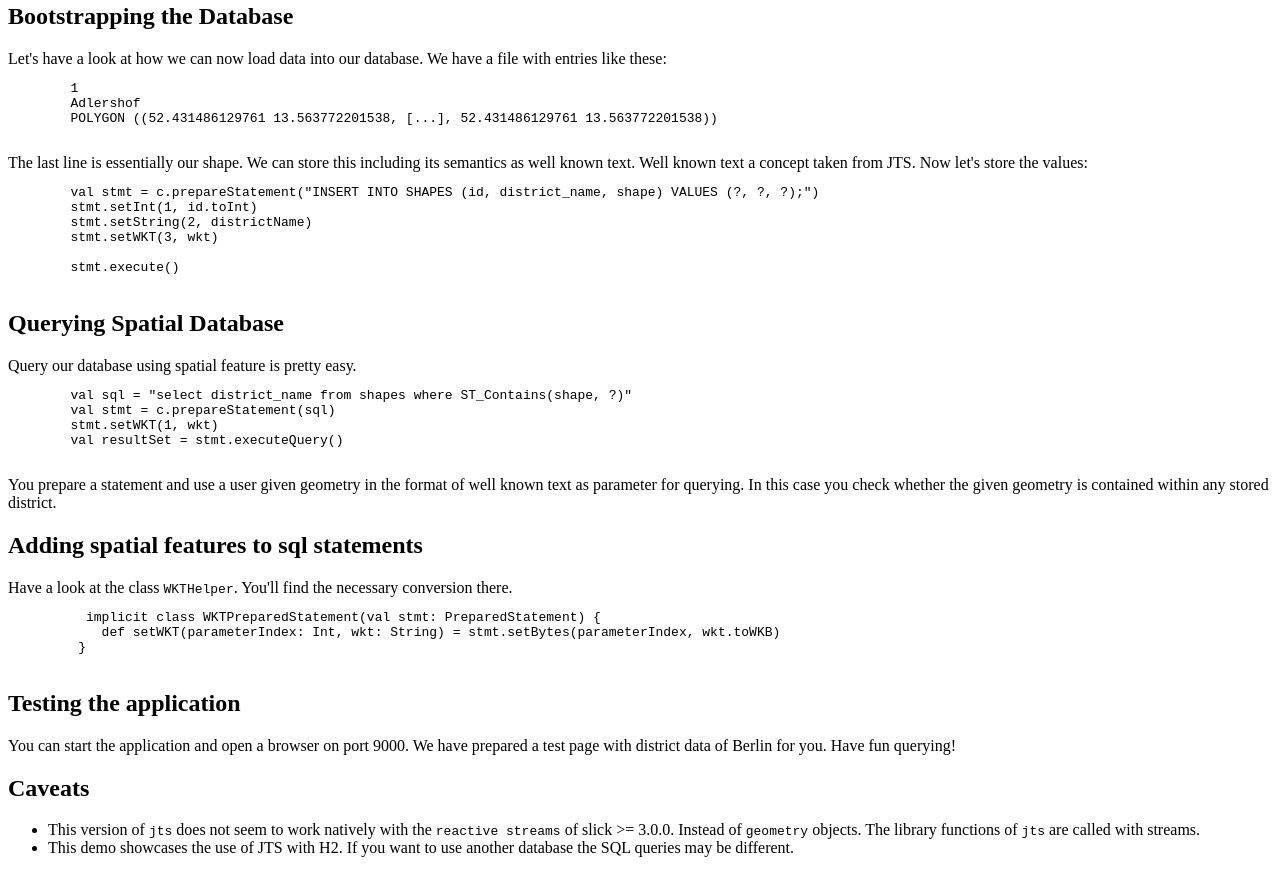
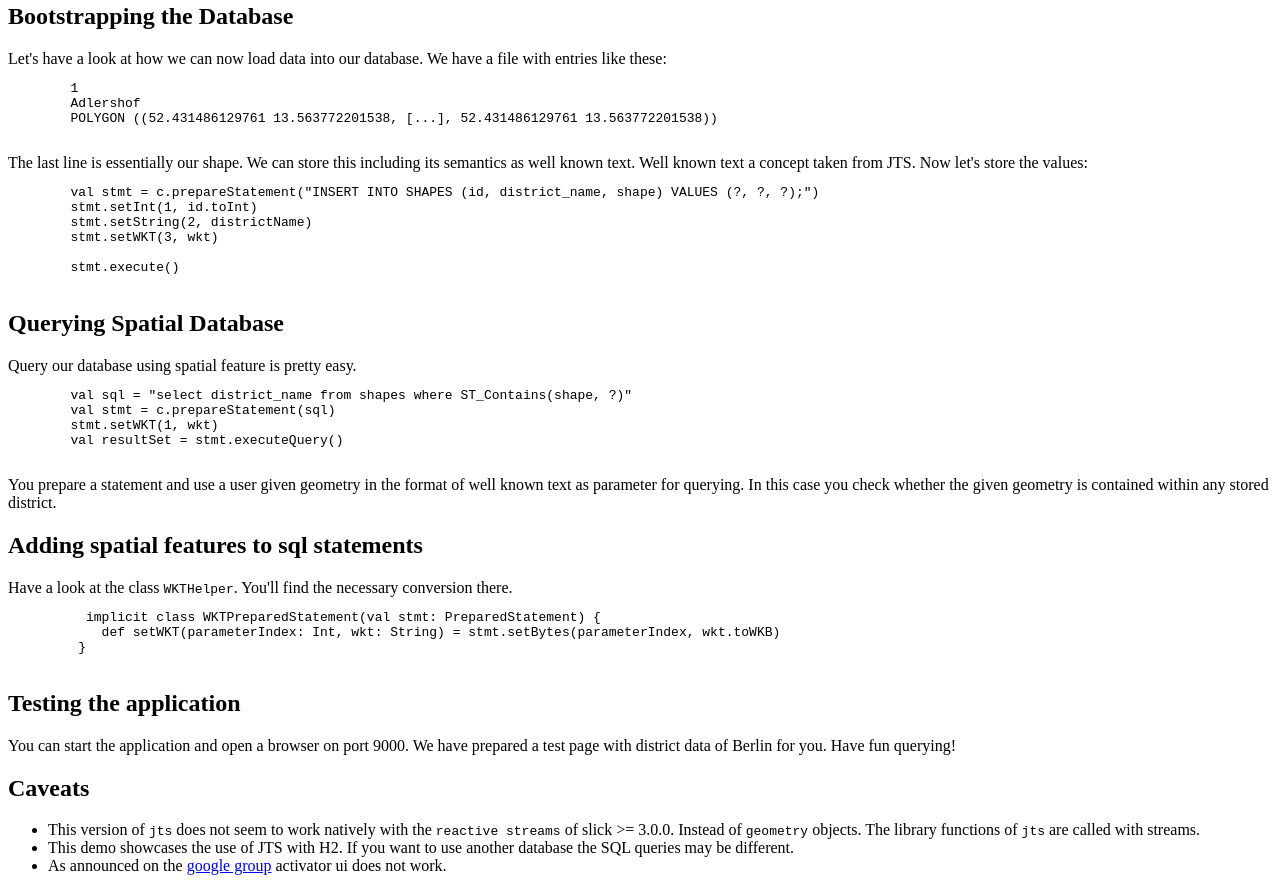
Before and after one commit to leanovate/slick-jts, a plain HTML site: page tutorial/index.html in a window 1280 px wide. Shown: the part 870-1761 px from the top of the page. Drawn offline with Linux system fonts and the light colour scheme.

Commit message:
add caveat of broken activator ui

```diff
--- a/tutorial/index.html
+++ b/tutorial/index.html
@@ -127,8 +127,12 @@
         <li>
             This demo showcases the use of JTS with H2. If you want to use another database the SQL queries may be different.
         </li>
+        <li>
+            As announced on the <a href="https://groups.google.com/d/msg/play-framework/_devPRu0rLg/Pw0B8BW3eMEJ">google group</a>
+            activator ui does not work.
+        </li>
     </ul>
+</div>
 
-</div>
 </body>
 </html>
```
